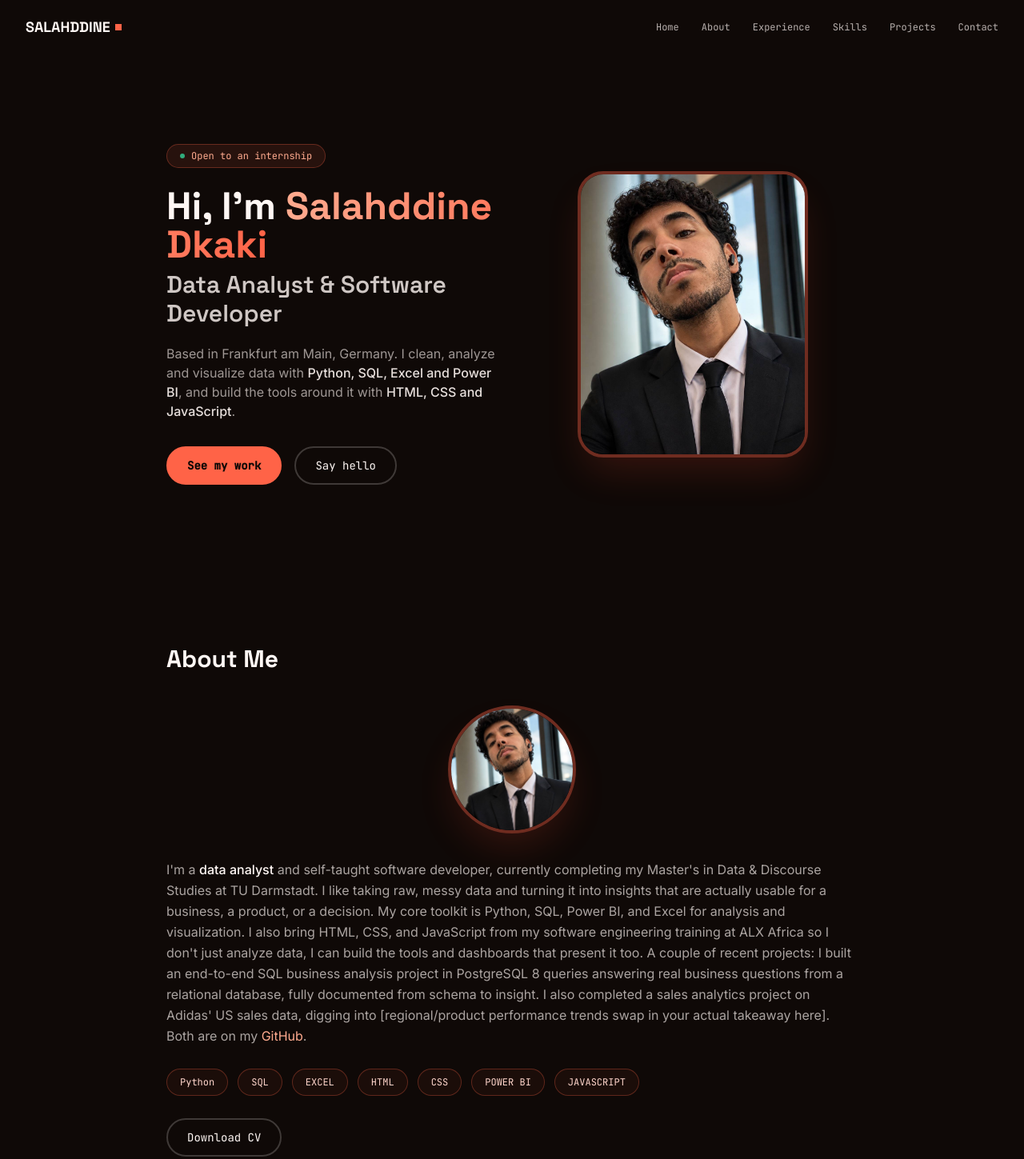
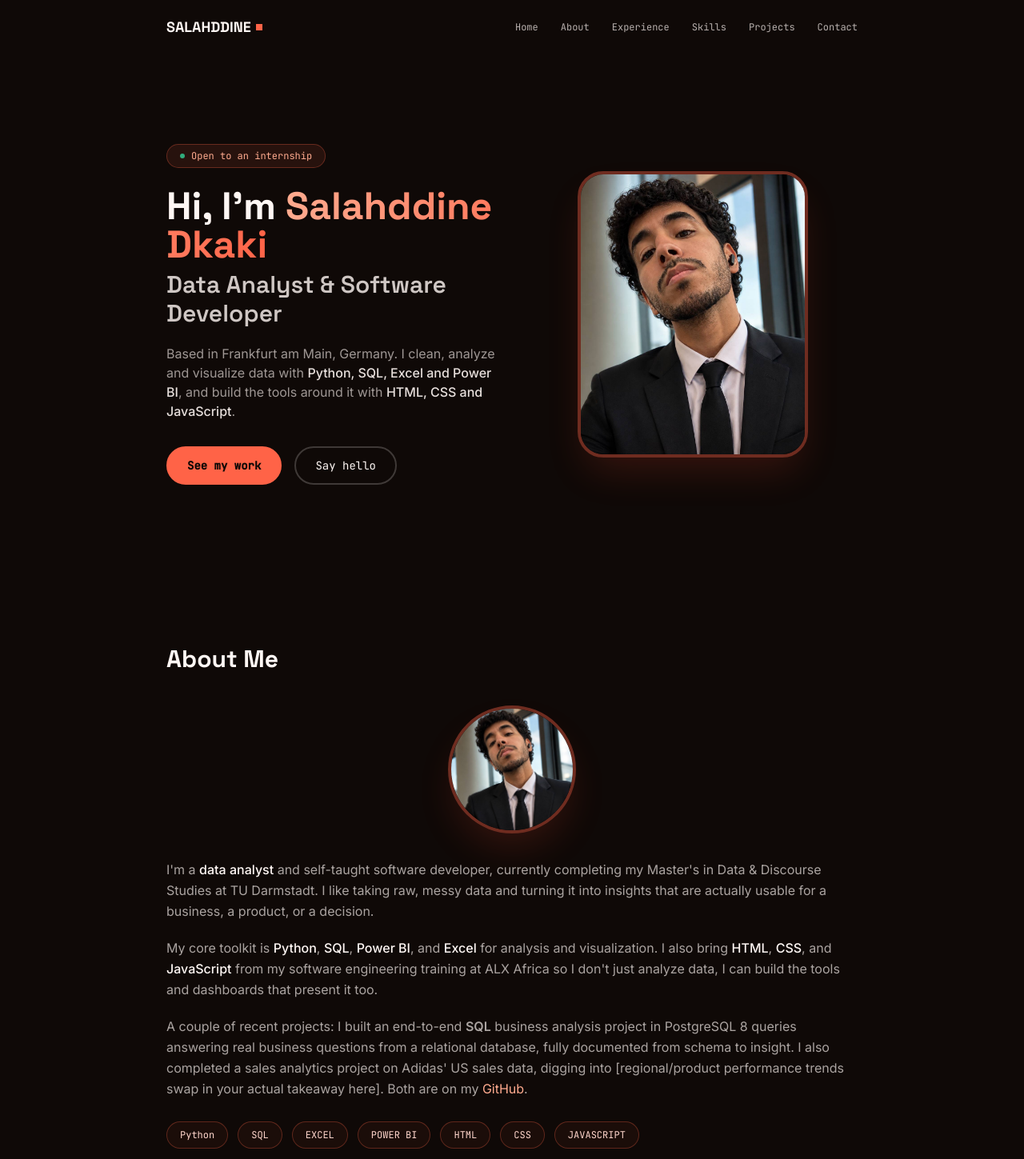
Before and after one commit to SALAHDDINEDKAKI/Protfolio, a plain HTML site: page index.html in a window 1280 px wide. Shown: the top 1449 px of the page at 80% size. Drawn offline with nearby package versions, Linux system fonts and the light colour scheme.

Commit message:
nav bar edited

```diff
--- a/index.html
+++ b/index.html
@@ -55,7 +55,7 @@
 
   <!-- ============ NAV ============ -->
   <header class="sticky top-0 z-50">
-    <nav id="mainNav" class="flex items-center w-full justify-between px-8 py-5 transition-all duration-300">
+    <nav id="mainNav" class="mx-auto flex max-w-4xl items-center justify-between px-4 py-5 transition-all duration-300">
       <a href="#top" class="flex items-center gap-1.5 font-display text-lg font-bold text-cream">
         SALAHDDINE
         <span class="inline-block h-2 w-2 flex-shrink-0 bg-tomato-500" aria-hidden="true"></span>
@@ -141,20 +141,20 @@
       </div>
 
       <div data-reveal class="space-y-5 text-cream/65 text-base leading-relaxed">
-        <p>I'm a <span class="text-cream font-medium">data analyst</span> and self-taught software developer, currently completing my Master's in Data & Discourse Studies at TU Darmstadt. I like taking raw, messy data and turning it into insights that are actually usable for a business, a product, or a decision.
+        <p>I'm a <span class="text-cream font-medium">data analyst</span> and self-taught software developer, currently completing my Master's in Data & Discourse Studies at TU Darmstadt. I like taking raw, messy data and turning it into insights that are actually usable for a business, a product, or a decision.<br></p>
 
-        My core toolkit is Python, SQL, Power BI, and Excel for analysis and visualization. I also bring HTML, CSS, and JavaScript from my software engineering training at ALX Africa so I don't just analyze data, I can build the tools and dashboards that present it too.
+        <p >My core toolkit is <span class="text-cream font-medium">Python</span>, <span class="text-cream font-medium">SQL</span>, <span class="text-cream font-medium">Power BI</span>, and <span class="text-cream font-medium">Excel</span> for analysis and visualization. I also bring <span class="text-cream font-medium">HTML</span>, <span class="text-cream font-medium">CSS</span>, and <span class="text-cream font-medium">JavaScript</span> from my software engineering training at ALX Africa so I don't just analyze data, I can build the tools and dashboards that present it too.<br></p>
 
-        A couple of recent projects: I built an end-to-end SQL business analysis project in PostgreSQL 8 queries answering real business questions from a relational database, fully documented from schema to insight. I also completed a sales analytics project on Adidas' US sales data, digging into [regional/product performance trends swap in your actual takeaway here]. Both are on my <a href="https://github.com/SALAHDDINEDKAKI" target="_blank" rel="noopener noreferrer" class="text-tomato-300 hover:underline">GitHub</a>.
+        <p></p>A couple of recent projects: I built an end-to-end <b>SQL</b> business analysis project in PostgreSQL 8 queries answering real business questions from a relational database, fully documented from schema to insight. I also completed a sales analytics project on Adidas' US sales data, digging into [regional/product performance trends swap in your actual takeaway here]. Both are on my <a href="https://github.com/SALAHDDINEDKAKI" target="_blank" rel="noopener noreferrer" class="text-tomato-300 hover:underline">GitHub</a>.</p>
       </div>
 
       <div data-reveal class="mt-7 flex flex-wrap gap-3">
         <span class="rounded-full border border-tomato-500/30 bg-tomato-500/5 px-4 py-2 font-mono text-xs text-tomato-200">Python</span>
         <span class="rounded-full border border-tomato-500/30 bg-tomato-500/5 px-4 py-2 font-mono text-xs text-tomato-200">SQL</span>
         <span class="rounded-full border border-tomato-500/30 bg-tomato-500/5 px-4 py-2 font-mono text-xs text-tomato-200">EXCEL</span>
+        <span class="rounded-full border border-tomato-500/30 bg-tomato-500/5 px-4 py-2 font-mono text-xs text-tomato-200">POWER BI</span>
         <span class="rounded-full border border-tomato-500/30 bg-tomato-500/5 px-4 py-2 font-mono text-xs text-tomato-200">HTML</span>
         <span class="rounded-full border border-tomato-500/30 bg-tomato-500/5 px-4 py-2 font-mono text-xs text-tomato-200">CSS</span>
-        <span class="rounded-full border border-tomato-500/30 bg-tomato-500/5 px-4 py-2 font-mono text-xs text-tomato-200">POWER BI</span>
         <span class="rounded-full border border-tomato-500/30 bg-tomato-500/5 px-4 py-2 font-mono text-xs text-tomato-200">JAVASCRIPT</span>
       </div>
 
--- a/js/main.js
+++ b/js/main.js
@@ -37,6 +37,7 @@ const NAV_SCROLLED_CLASSES = [
   "backdrop-blur",
   "shadow-lg",
   "shadow-black/30",
+  "rounded-full"
 ];
 
 function updateNavOnScroll() {
```
